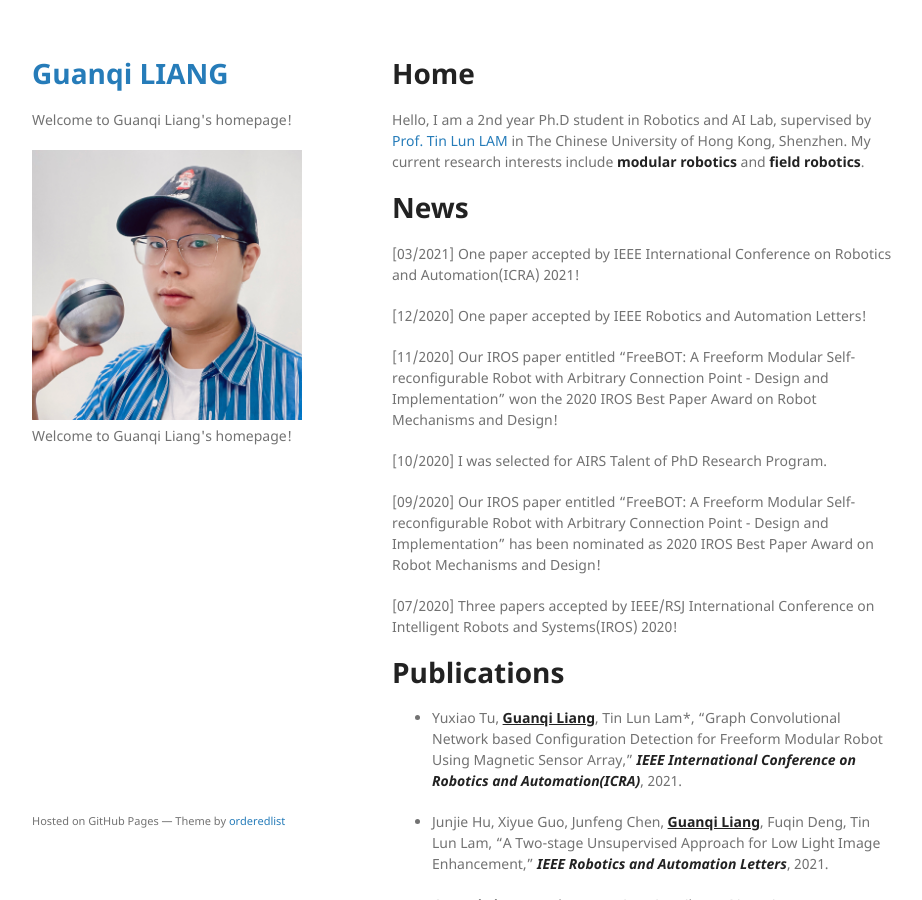
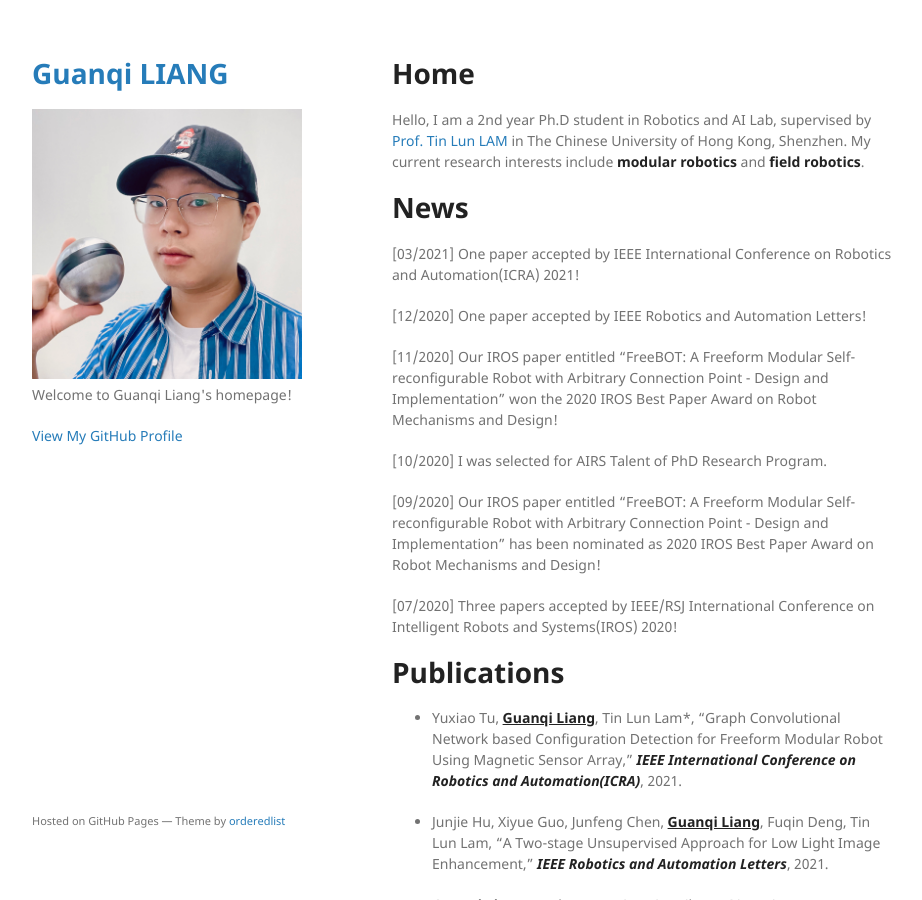
Before and after one commit to guanqiliang/guanqiliang.github.com, a Jekyll site: the page built from index.md, in a window 1280 px wide and 900 px high. Shown: the whole window, without its empty margins (178-1100 px from the left). Built offline with Jekyll 4.4.1, drawn with Linux system fonts in a browser that asks for light colours; our own code applies the rules of GitHub Pages for plain Markdown files.

Commit message:
Update default.html

```diff
--- a/_layouts/default.html
+++ b/_layouts/default.html
@@ -14,20 +14,20 @@
   <body>
     <div class="wrapper">
       <header>
-         <h1><a href="{{ "/" | absolute_url }}">{{site.title | default: site.github.repository_name }}</a></h1>
-         <p>{{ site.description | default: site.github.project_tagline }}</p>
-         {% if site.logo %}
-           <img src="{{site.logo | relative_url}}" alt="Logo" />
-         {% endif %}
+        <h1><a href="{{ "/" | absolute_url }}">{{ site.title | default: site.github.repository_name }}</a></h1>
+
+        {% if site.logo %}
+          <img src="{{site.logo | relative_url}}" alt="Logo" />
+        {% endif %}
+
+        <p>{{ site.description | default: site.github.project_tagline }}</p>
 
         {% if site.github.is_project_page %}
         <p class="view"><a href="{{ site.github.repository_url }}">View the Project on GitHub <small>{{ site.github.repository_nwo }}</small></a></p>
         {% endif %}
-        <p>{{ site.description | default: site.github.project_tagline }}</p>
-        {% if site.github.is_project_page %}
-              <p class="one">Ph. D. Student</p>
-              <p class="two">School of Science and Engineering, The Chinese University of Hong Kong, Shenzhen, China</p>
-              <p class="two">Email: guanqiliang@link.cuhk.edu.cn</p>
+
+        {% if site.github.is_user_page %}
+        <p class="view"><a href="{{ site.github.owner_url }}">View My GitHub Profile</a></p>
         {% endif %}
 
         {% if site.show_downloads %}
```
